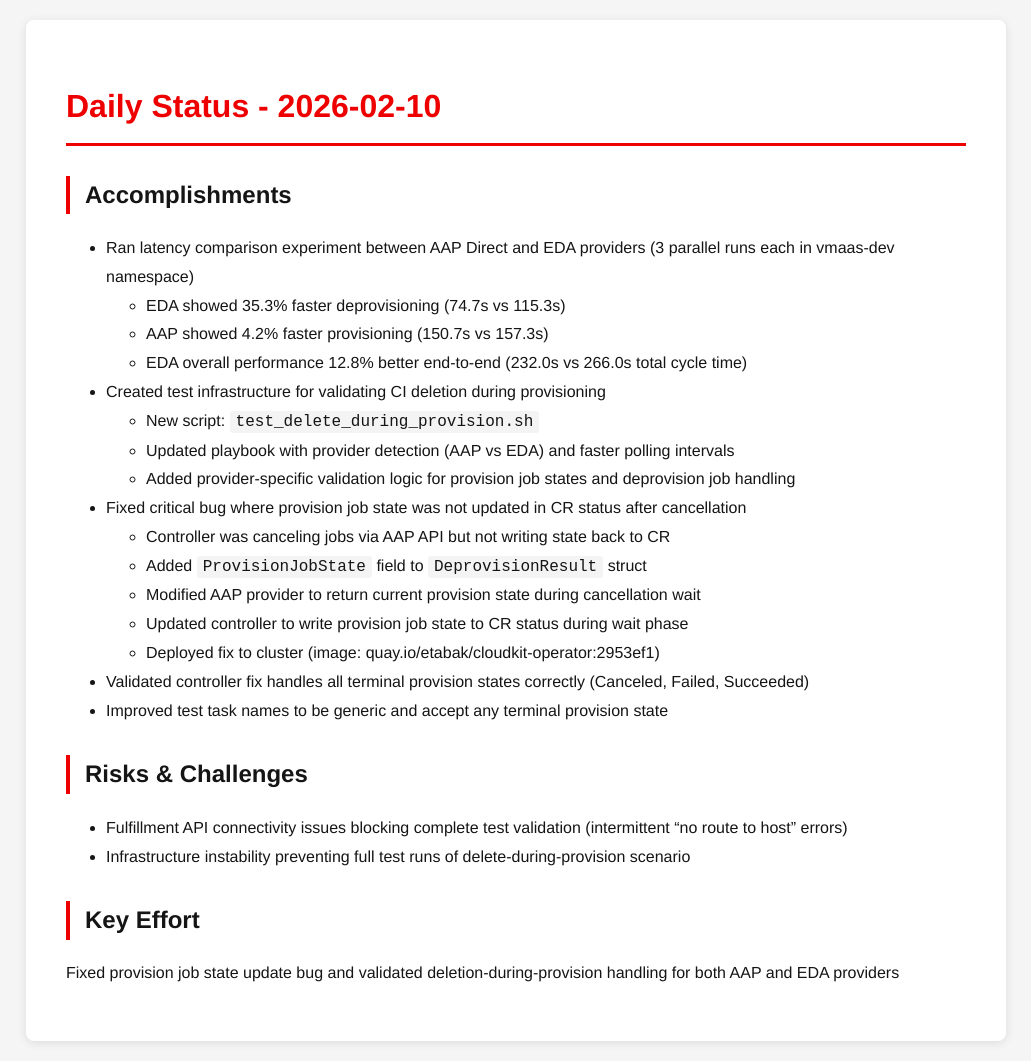
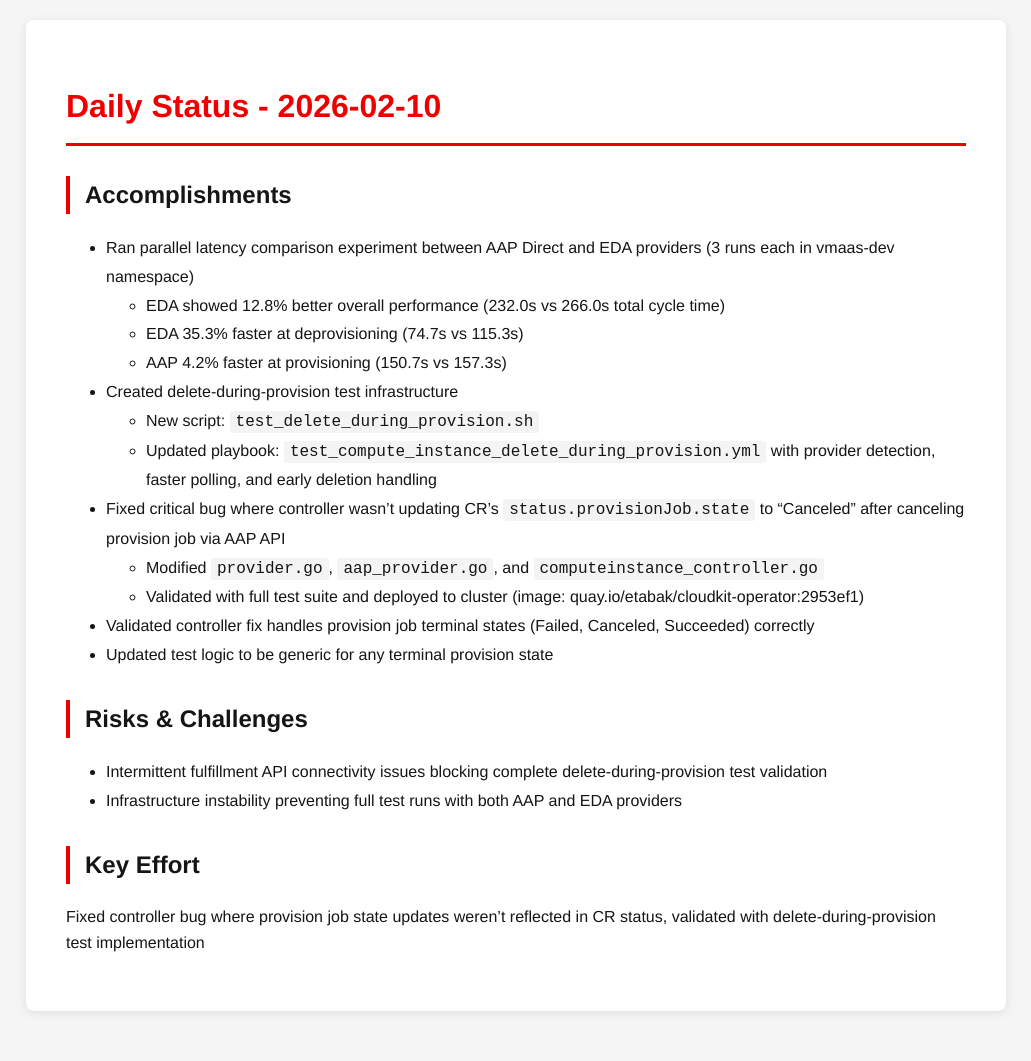
Before and after one commit to tzvatot/daily-status, a Jekyll site: the page built from 2026-02-10.md, in a window 1280 px wide. Shown: the whole page, without its empty margins (124-1155 px from the left). Built offline with Jekyll 4.4.1, drawn with Linux system fonts in a browser that asks for light colours; after the commit the page ends 1031 px from its top, so only the background shows below that.

Commit message:
Daily status update - 2026-02-10

```diff
--- a/2026-02-10.md
+++ b/2026-02-10.md
@@ -7,26 +7,22 @@ date: 2026-02-10
 # Daily Status - 2026-02-10
 
 ## Accomplishments
-- Ran latency comparison experiment between AAP Direct and EDA providers (3 parallel runs each in vmaas-dev namespace)
-  - EDA showed 35.3% faster deprovisioning (74.7s vs 115.3s)
-  - AAP showed 4.2% faster provisioning (150.7s vs 157.3s)
-  - EDA overall performance 12.8% better end-to-end (232.0s vs 266.0s total cycle time)
-- Created test infrastructure for validating CI deletion during provisioning
+- Ran parallel latency comparison experiment between AAP Direct and EDA providers (3 runs each in vmaas-dev namespace)
+  - EDA showed 12.8% better overall performance (232.0s vs 266.0s total cycle time)
+  - EDA 35.3% faster at deprovisioning (74.7s vs 115.3s)
+  - AAP 4.2% faster at provisioning (150.7s vs 157.3s)
+- Created delete-during-provision test infrastructure
   - New script: `test_delete_during_provision.sh`
-  - Updated playbook with provider detection (AAP vs EDA) and faster polling intervals
-  - Added provider-specific validation logic for provision job states and deprovision job handling
-- Fixed critical bug where provision job state was not updated in CR status after cancellation
-  - Controller was canceling jobs via AAP API but not writing state back to CR
-  - Added `ProvisionJobState` field to `DeprovisionResult` struct
-  - Modified AAP provider to return current provision state during cancellation wait
-  - Updated controller to write provision job state to CR status during wait phase
-  - Deployed fix to cluster (image: quay.io/etabak/cloudkit-operator:2953ef1)
-- Validated controller fix handles all terminal provision states correctly (Canceled, Failed, Succeeded)
-- Improved test task names to be generic and accept any terminal provision state
+  - Updated playbook: `test_compute_instance_delete_during_provision.yml` with provider detection, faster polling, and early deletion handling
+- Fixed critical bug where controller wasn't updating CR's `status.provisionJob.state` to "Canceled" after canceling provision job via AAP API
+  - Modified `provider.go`, `aap_provider.go`, and `computeinstance_controller.go`
+  - Validated with full test suite and deployed to cluster (image: quay.io/etabak/cloudkit-operator:2953ef1)
+- Validated controller fix handles provision job terminal states (Failed, Canceled, Succeeded) correctly
+- Updated test logic to be generic for any terminal provision state
 
 ## Risks & Challenges
-- Fulfillment API connectivity issues blocking complete test validation (intermittent "no route to host" errors)
-- Infrastructure instability preventing full test runs of delete-during-provision scenario
+- Intermittent fulfillment API connectivity issues blocking complete delete-during-provision test validation
+- Infrastructure instability preventing full test runs with both AAP and EDA providers
 
 ## Key Effort
-Fixed provision job state update bug and validated deletion-during-provision handling for both AAP and EDA providers
+Fixed controller bug where provision job state updates weren't reflected in CR status, validated with delete-during-provision test implementation
```
